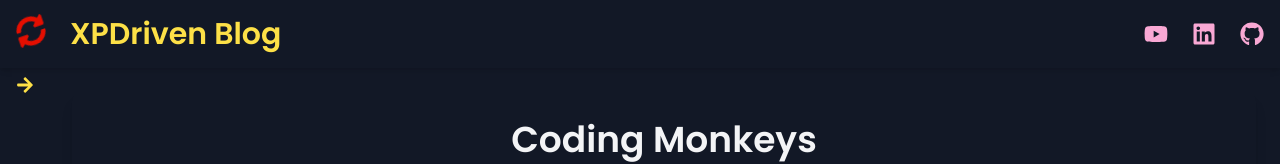
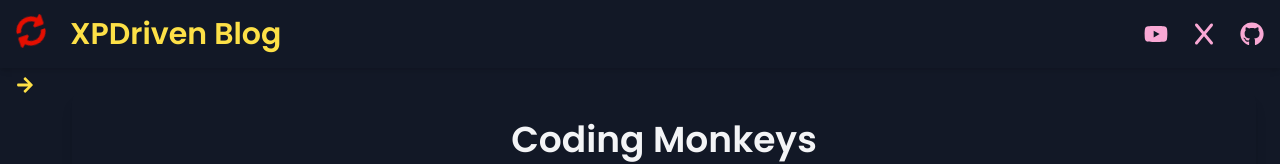
Before and after one commit to leandrodalbo/xpdriven-blog, a React (Vite) app: page / in a window 1280 px wide. Shown: the top 164 px of the page. Built offline with nearby package versions, Linux system fonts and the light colour scheme.

Commit message:
adding X + refactoring the blog header (#27)

```diff
--- a/src/app/App.tsx
+++ b/src/app/App.tsx
@@ -4,12 +4,13 @@ import ArticlePage from "../article-page/ArticlePage";
 import BlogFooter from "../blog-footer/BlogFooter";
 import { articles } from "../blog-articles";
 import { HashRouter as Router, Routes, Route } from "react-router-dom";
+import { headerContent } from "../general-content/header-content";
 
 export const App = () => {
   return (
     <Router>
       <div className="flex flex-col min-h-screen bg-[#121826]">
-        <BlogHeader />
+        <BlogHeader data={headerContent} />
         <div className="flex flex-1">
           <BlogSidebar articles={articles} />
           <main className="flex-1 p-6">
--- a/src/blog-header/BlogHeader.tsx
+++ b/src/blog-header/BlogHeader.tsx
@@ -1,42 +1,30 @@
-import { FaGithub, FaLinkedin, FaSyncAlt, FaYoutube } from "react-icons/fa";
+import { BlogHeaderContent } from "../types";
 
-const BlogHeader = () => {
+export interface BlogHeaderProps {
+  data: BlogHeaderContent;
+}
+
+const BlogHeader = ({ data }: BlogHeaderProps) => {
   return (
-    <header className="p-4 flex justify-between items-center shadow-md border-b border-yellow-400">
-      <a
-        href="/"
-        className="flex space-x-6 text-2xl md:text-3xl text-yellow-300 hover:text-orange-400 font-bold transition duration-300"
-      >
-        <FaSyncAlt className="animate-spin-color" />
-        <span>XPDriven Blog</span>
+    <header className="blog-header">
+      <a href="/" className="header-logo">
+        {<data.blogIcon className="animate-spin-color" />}
+
+        <span>{data.blogName}</span>
       </a>
 
       <nav className="flex space-x-6">
-        <a
-          href="https://www.youtube.com/@xpdrivenblog"
-          className="text-pink-300 hover:text-yellow-300 transform hover:scale-110 transition duration-300 text-2xl"
-          target="_blank"
-          rel="noopener noreferrer"
-        >
-          <FaYoutube />
-        </a>
-        <a
-          href="https://www.linkedin.com/in/leandrodlb/"
-          className="text-pink-300 hover:text-yellow-300 transform hover:scale-110 transition duration-300 text-2xl"
-          target="_blank"
-          rel="noopener noreferrer"
-        >
-          <FaLinkedin />
-        </a>
-
-        <a
-          href="https://github.com/leandrodalbo"
-          className="text-pink-300 hover:text-yellow-300 transform hover:scale-110 transition duration-300 text-2xl"
-          target="_blank"
-          rel="noopener noreferrer"
-        >
-          <FaGithub />
-        </a>
+        {data.socialLinks.map((headerItem) => (
+          <a
+            key={headerItem.url}
+            href={headerItem.url}
+            className="header-social-link"
+            target="_blank"
+            rel="noopener noreferrer"
+          >
+            <headerItem.socialIcon />
+          </a>
+        ))}
       </nav>
     </header>
   );
--- /dev/null
+++ b/src/general-content/header-content.ts
@@ -0,0 +1,13 @@
+import { BlogHeaderContent } from "../types";
+import { FaGithub, FaSyncAlt, FaYoutube } from "react-icons/fa";
+import { FaX } from "react-icons/fa6";
+
+export const headerContent: BlogHeaderContent = {
+  blogName: "XPDriven Blog",
+  blogIcon: FaSyncAlt,
+  socialLinks: [
+    { url: "https://www.youtube.com/@xpdrivenblog", socialIcon: FaYoutube },
+    { url: "https://x.com/xpdrivenblog", socialIcon: FaX },
+    { url: "https://github.com/leandrodalbo", socialIcon: FaGithub },
+  ],
+};
--- a/src/index.css
+++ b/src/index.css
@@ -35,6 +35,17 @@ body {
 }
 
 @layer components {
+  .blog-header {
+    @apply p-4 flex justify-between items-center shadow-md border-b border-yellow-400;
+  }
+  .header-social-link {
+    @apply text-pink-300 hover:text-yellow-300 transform hover:scale-110 transition duration-300 text-2xl;
+  }
+
+  .header-logo {
+    @apply flex space-x-6 text-2xl md:text-3xl text-yellow-300 hover:text-orange-400 font-bold transition duration-300;
+  }
+
   .blog-article {
     @apply p-4 sm:p-5 md:p-7 text-gray-300 rounded-xl shadow-lg h-full w-full max-w-none mx-auto overflow-hidden;
   }
```
Also changed, not shown: src/types.ts (+13 -0 lines), 1 other file (tests, documents, lock files or other folders).
